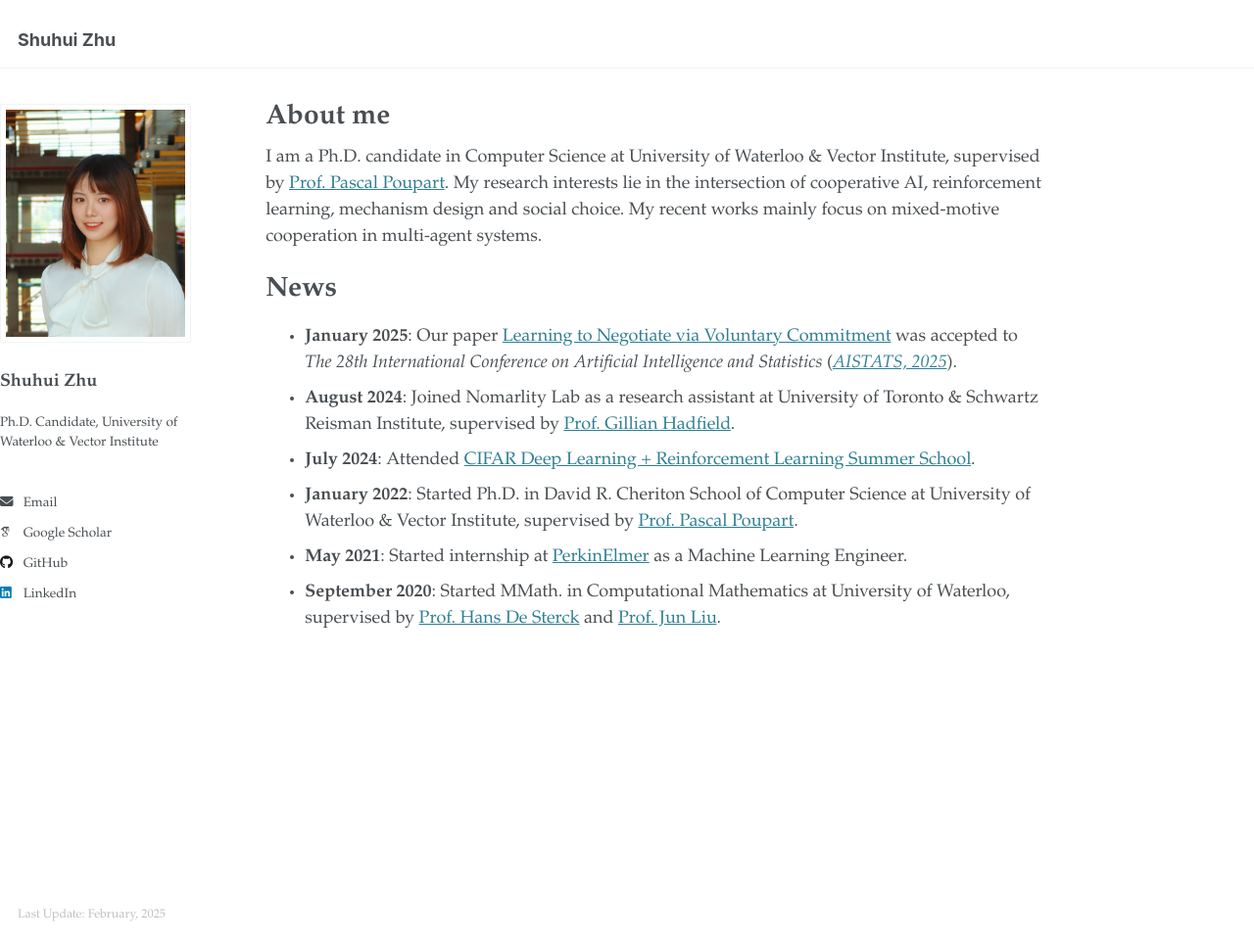
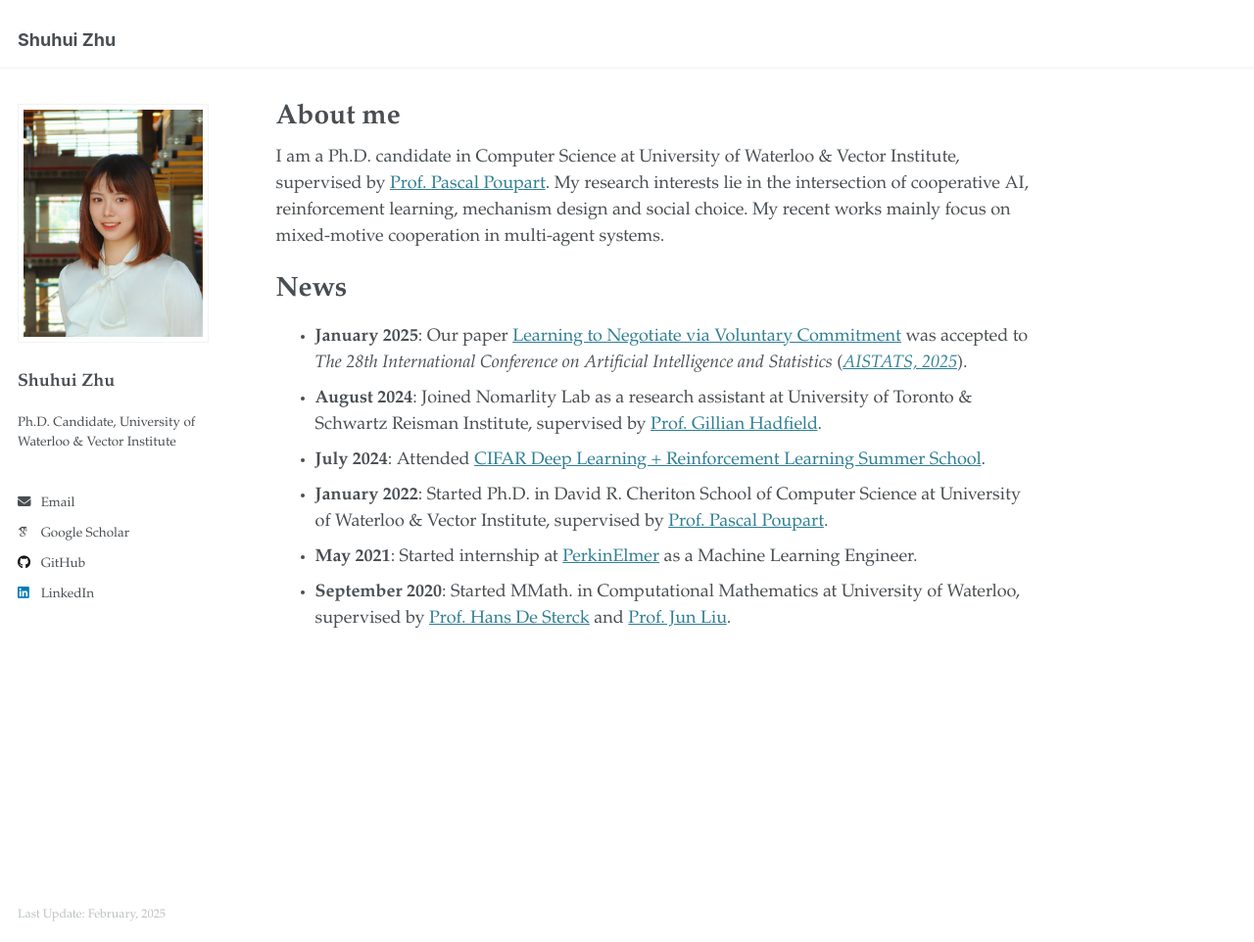
Before and after one commit to shuhui-zhu/shuhui-zhu.github.io, a Jekyll site: the page built from _pages/about.md, in a window 1280 px wide and 962 px high. Shown: the whole window at 98% size. Built offline with Jekyll 4.4.1, drawn with Linux system fonts in a browser that asks for light colours; some web fonts are replaced.

Commit message:
revert page setting

```diff
--- a/_sass/layout/_page.scss
+++ b/_sass/layout/_page.scss
@@ -6,8 +6,8 @@
   @include container;
   @include clearfix;
   margin-top: 2em;
-  padding-left: 0px; //1em;
-  padding-right: 0px; //1em;
+  padding-left: 1em; //1em;
+  padding-right: 1em; //1em;
   animation: intro 0.3s both;
   animation-delay: 0.35s;
 
@@ -17,8 +17,8 @@
 }
 
 .page {
-  padding-left: 120px;
-  padding-right: 30px;
+  // padding-left: 120px;
+  // padding-right: 30px;
   @include breakpoint($large) {
     @include span(10 of 12 last);
     @include prefix(0.5 of 12);
```
